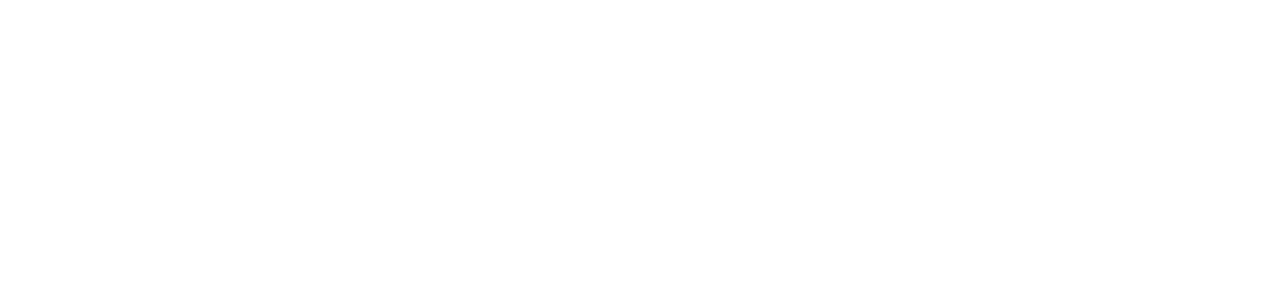
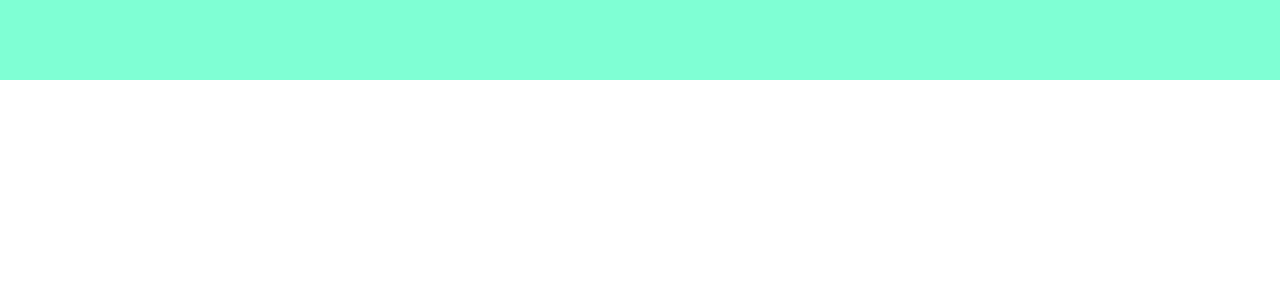
Before and after one commit to YaroshUlad/portfolio, a React (Create React App) app: page / in a window 1280 px wide. Shown: the top 300 px of the page. Built offline with nearby package versions, Linux system fonts and the light colour scheme.

Commit message:
create Header.tsx and add some styles for it

```diff
--- a/src/App.tsx
+++ b/src/App.tsx
@@ -1,10 +1,11 @@
 import React from 'react';
 import './App.css';
+import {Header} from "./components/header/Header";
 
 function App() {
   return (
     <div className="App">
-
+      <Header/>
     </div>
   );
 }
--- /dev/null
+++ b/src/components/header/Header.module.css
@@ -0,0 +1,4 @@
+.header {
+    height: 80px;
+    background-color: aquamarine;
+}
--- /dev/null
+++ b/src/components/header/Header.tsx
@@ -0,0 +1,10 @@
+import React from 'react';
+import s from 'Header.module.css'
+
+export const Header = () => {
+    return (
+        <div className={s.header}>
+
+        </div>
+    );
+};
```
Also changed, not shown: src/logo.svg (deleted).
